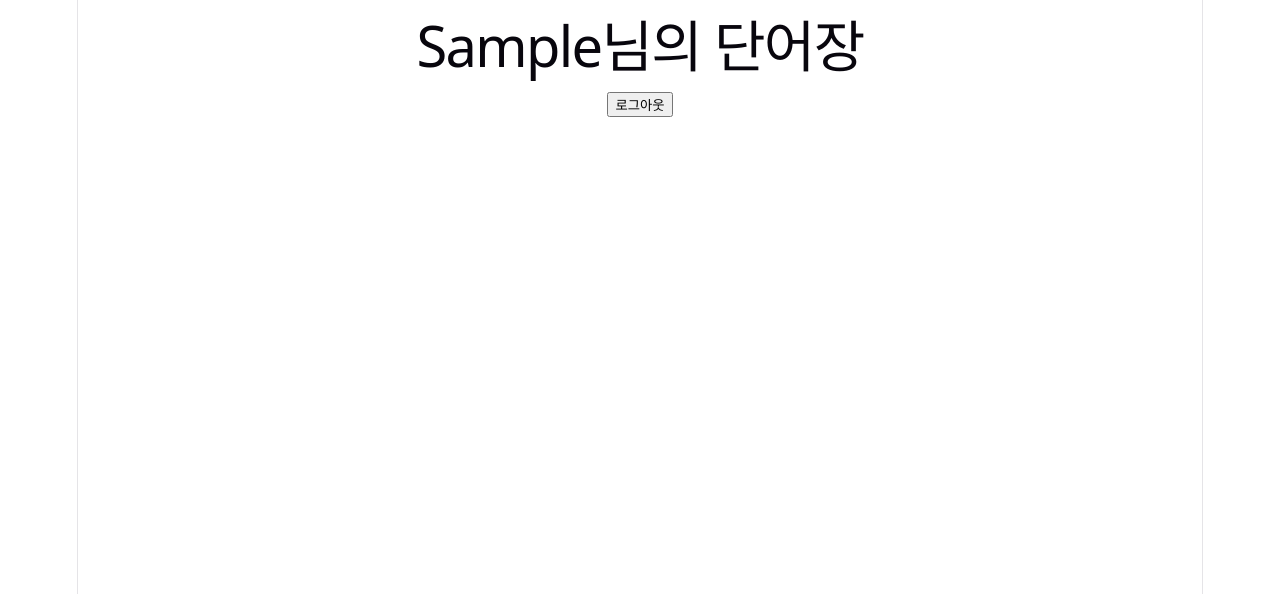
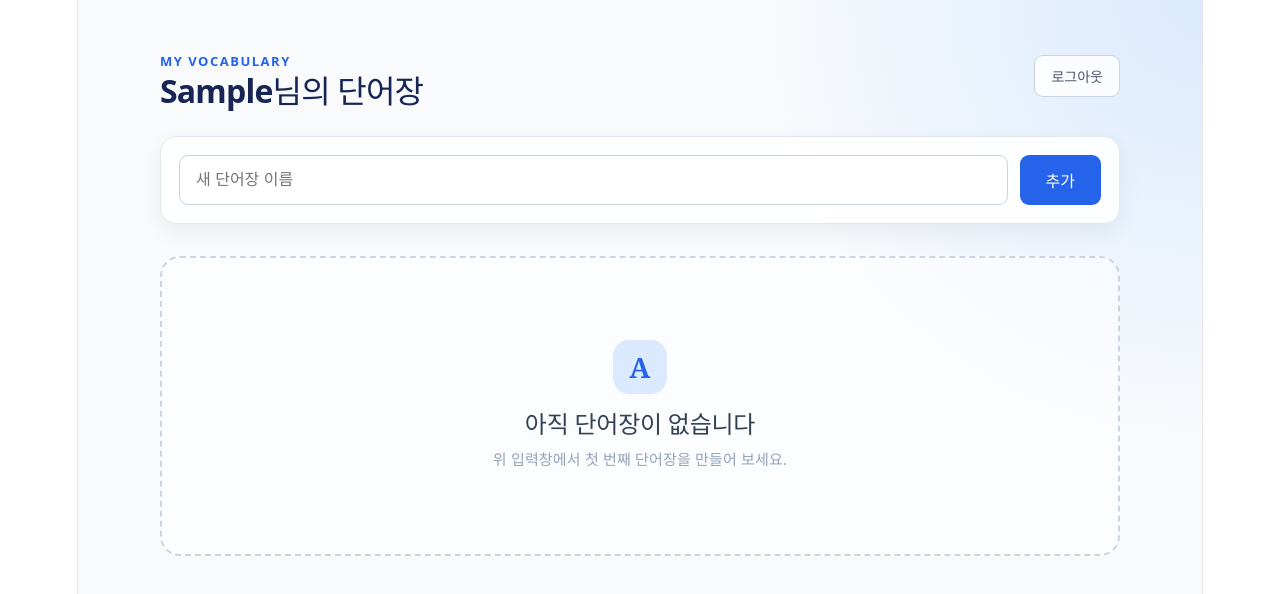
Before and after one commit to madcamp-official/26s-w1-c2-04, a React (Vite) app: page / in a window 1280 px wide. Both pictures are taken after typing "Sample", "Sample123" into the empty fields and a click on the button "로그인". Shown: the top 594 px of the page. Built offline with nearby package versions, Linux system fonts and the light colour scheme.

Commit message:
feat: 단어장 목록 페이지 생성

```diff
--- a/src/App.css
+++ b/src/App.css
@@ -4,6 +4,7 @@
   justify-content: center;
   align-items: center;
   background: #f1f5f9;
+  color-scheme: light;
 }
 
 .login-card {
@@ -57,3 +58,229 @@
 .login-form button:hover {
   background: #1d4ed8;
 }
+
+.error-message {
+  color: #dc2626;
+  font-size: 14px;
+}
+
+.vocab-page {
+  width: 100%;
+  min-height: 100vh;
+  padding: 48px 40px;
+  box-sizing: border-box;
+  background:
+    radial-gradient(circle at top right, #dbeafe 0, transparent 32%),
+    #f8fafc;
+  color-scheme: light;
+  text-align: left;
+}
+
+.vocab-header {
+  max-width: 960px;
+  margin: 0 auto 32px;
+  display: flex;
+  align-items: center;
+  justify-content: space-between;
+  gap: 24px;
+}
+
+.vocab-header h1 {
+  margin: 4px 0 0;
+  color: #172554;
+  font-size: 32px;
+  font-weight: 750;
+  letter-spacing: -0.8px;
+}
+
+.vocab-eyebrow {
+  color: #2563eb;
+  font-size: 13px;
+  font-weight: 700;
+  letter-spacing: 1.5px;
+}
+
+.logout-button {
+  padding: 10px 16px;
+  border: 1px solid #cbd5e1;
+  border-radius: 9px;
+  background: rgba(255, 255, 255, 0.85);
+  color: #475569;
+  font-size: 14px;
+  cursor: pointer;
+}
+
+.logout-button:hover {
+  border-color: #94a3b8;
+  background: white;
+}
+
+.vocab-create-form {
+  max-width: 960px;
+  margin: 0 auto 32px;
+  padding: 18px;
+  display: flex;
+  gap: 12px;
+  box-sizing: border-box;
+  border: 1px solid #e2e8f0;
+  border-radius: 16px;
+  background: rgba(255, 255, 255, 0.92);
+  box-shadow: 0 8px 24px rgba(15, 23, 42, 0.06);
+}
+
+.vocab-create-form input {
+  min-width: 0;
+  flex: 1;
+  padding: 13px 16px;
+  border: 1px solid #cbd5e1;
+  border-radius: 9px;
+  background: white;
+  color: #0f172a;
+  font-size: 16px;
+}
+
+.vocab-create-form input:focus {
+  border-color: #2563eb;
+  outline: 3px solid rgba(37, 99, 235, 0.15);
+}
+
+.vocab-create-form button {
+  padding: 13px 26px;
+  border: none;
+  border-radius: 9px;
+  background: #2563eb;
+  color: white;
+  font-size: 16px;
+  font-weight: 650;
+  cursor: pointer;
+}
+
+.vocab-create-form button:hover {
+  background: #1d4ed8;
+}
+
+.vocab-grid {
+  max-width: 960px;
+  margin: 0 auto;
+  display: grid;
+  grid-template-columns: repeat(auto-fill, minmax(200px, 1fr));
+  gap: 16px;
+}
+
+.vocab-card {
+  min-height: 60px;
+  padding: 18px;
+  display: flex;
+  flex-direction: column;
+  box-sizing: border-box;
+  border: 1px solid #e2e8f0;
+  border-radius: 18px;
+  background: white;
+  box-shadow: 0 5px 16px rgba(15, 23, 42, 0.05);
+  transition:
+    transform 0.2s ease,
+    box-shadow 0.2s ease;
+}
+
+.vocab-card:hover {
+  transform: translateY(-4px);
+  box-shadow: 0 14px 28px rgba(15, 23, 42, 0.1);
+}
+
+.vocab-card-icon {
+  width: 36px;
+  height: 36px;
+  margin-bottom: 14px;
+  display: grid;
+  place-items: center;
+  border-radius: 12px;
+  background: #dbeafe;
+  color: #1d4ed8;
+  font-family: Georgia, serif;
+  font-size: 19px;
+  font-weight: 700;
+}
+
+.vocab-card h2 {
+  margin: 0 0 14px;
+  color: #1e293b;
+  font-size: 18px;
+  font-weight: 700;
+  overflow-wrap: anywhere;
+}
+
+.delete-button {
+  margin-top: auto;
+  align-self: flex-end;
+  padding: 7px 12px;
+  border: none;
+  border-radius: 7px;
+  background: #fee2e2;
+  color: #dc2626;
+  cursor: pointer;
+}
+
+.delete-button:hover {
+  background: #fecaca;
+}
+
+.empty-vocab {
+  max-width: 960px;
+  min-height: 300px;
+  margin: 0 auto;
+  display: flex;
+  flex-direction: column;
+  align-items: center;
+  justify-content: center;
+  box-sizing: border-box;
+  border: 2px dashed #cbd5e1;
+  border-radius: 20px;
+  background: rgba(255, 255, 255, 0.55);
+  text-align: center;
+}
+
+.empty-vocab span {
+  width: 54px;
+  height: 54px;
+  margin-bottom: 16px;
+  display: grid;
+  place-items: center;
+  border-radius: 16px;
+  background: #dbeafe;
+  color: #2563eb;
+  font-family: Georgia, serif;
+  font-size: 28px;
+  font-weight: 700;
+}
+
+.empty-vocab h2 {
+  margin: 0 0 8px;
+  color: #334155;
+}
+
+.empty-vocab p {
+  color: #94a3b8;
+  font-size: 15px;
+}
+
+@media (max-width: 600px) {
+  .vocab-page {
+    padding: 28px 20px;
+  }
+
+  .vocab-header {
+    align-items: flex-start;
+  }
+
+  .vocab-header h1 {
+    font-size: 24px;
+  }
+
+  .vocab-create-form {
+    flex-direction: column;
+  }
+
+  .vocab-create-form button {
+    width: 100%;
+  }
+}
--- a/src/App.tsx
+++ b/src/App.tsx
@@ -1,5 +1,5 @@
 import { useState } from 'react'
-
+import VocabListPage from './pages/VocabListPage'
 import './App.css'
 
 function App() {
@@ -23,12 +23,10 @@ function App() {
   }
   if (isLoggedIn) {
     return (
-      <main>
-        <h1>{username}님의 단어장</h1>
-        <button onClick={() => setIsLoggedIn(false)}>
-          로그아웃
-        </button>
-      </main>
+      <VocabListPage
+        username={username}
+        onLogout={() => setIsLoggedIn(false)}
+      />
     )
   }
   return (
--- /dev/null
+++ b/src/pages/VocabListPage.tsx
@@ -0,0 +1,86 @@
+import { useState } from 'react'
+
+type Vocab = {
+    id: number
+    title: string
+}
+
+type VocabListPageProps = {
+    username: string
+    onLogout: () => void
+}
+
+function VocabListPage({ username, onLogout }: VocabListPageProps) {
+    const [vocabTitle, setVocabTitle] = useState('')
+    const [vocabs, setVocabs] = useState<Vocab[]>([])
+
+    function handleAddVocab(event: React.SubmitEvent<HTMLFormElement>) {
+        event.preventDefault()
+
+        const title = vocabTitle.trim()
+        if (!title) return
+
+        const newVocab = {
+            id: Date.now(),
+            title,
+        }
+
+        setVocabs((currentVocabs) => [...currentVocabs, newVocab])
+        setVocabTitle('')
+    }
+
+    function handleDeleteVocab(id: number) {
+        setVocabs((currentVocabs) =>
+            currentVocabs.filter((vocab) => vocab.id !== id),
+        )
+    }
+
+    return (
+        <main className="vocab-page">
+            <header className="vocab-header">
+                <div>
+                    <p className="vocab-eyebrow">MY VOCABULARY</p>
+                    <h1>{username}님의 단어장</h1>
+                </div>
+                <button className="logout-button" type="button" onClick={onLogout}>
+                    로그아웃
+                </button>
+            </header>
+
+            <form className="vocab-create-form" onSubmit={handleAddVocab}>
+                <input
+                    value={vocabTitle}
+                    onChange={(event) => setVocabTitle(event.target.value)}
+                    placeholder="새 단어장 이름"
+                />
+                <button type="submit">추가</button>
+            </form>
+
+            {vocabs.length === 0 ? (
+                <section className="empty-vocab">
+                    <span aria-hidden="true">A</span>
+                    <h2>아직 단어장이 없습니다</h2>
+                    <p>위 입력창에서 첫 번째 단어장을 만들어 보세요.</p>
+                </section>
+            ) : (
+                <section className="vocab-grid">
+                    {vocabs.map((vocab) => (
+                        <article className="vocab-card" key={vocab.id}>
+
+                            <h2>{vocab.title}</h2>
+                            <button
+                                className="delete-button"
+                                type="button"
+                                onClick={() => handleDeleteVocab(vocab.id)}
+                            >
+                                삭제
+                            </button>
+                        </article>
+                    ))}
+                </section>
+            )}
+        </main>
+    )
+}
+
+export default VocabListPage
```
